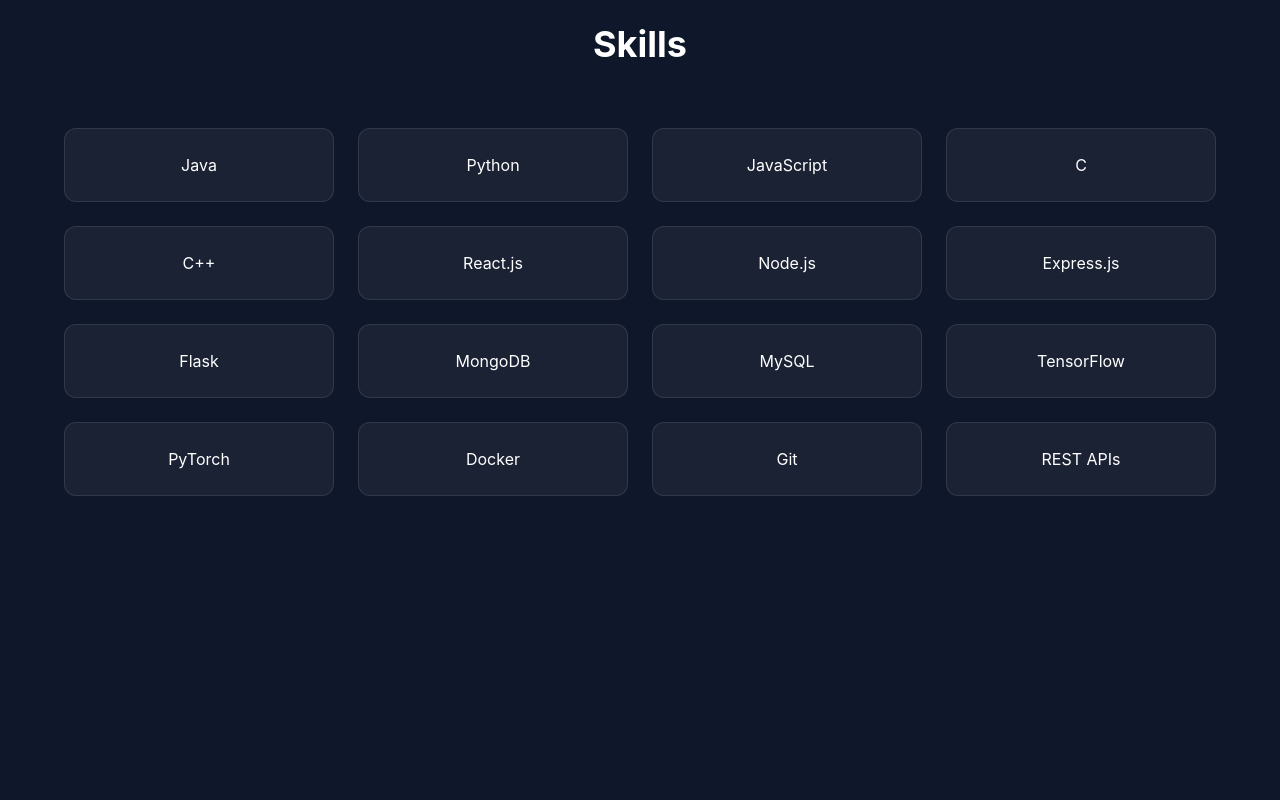
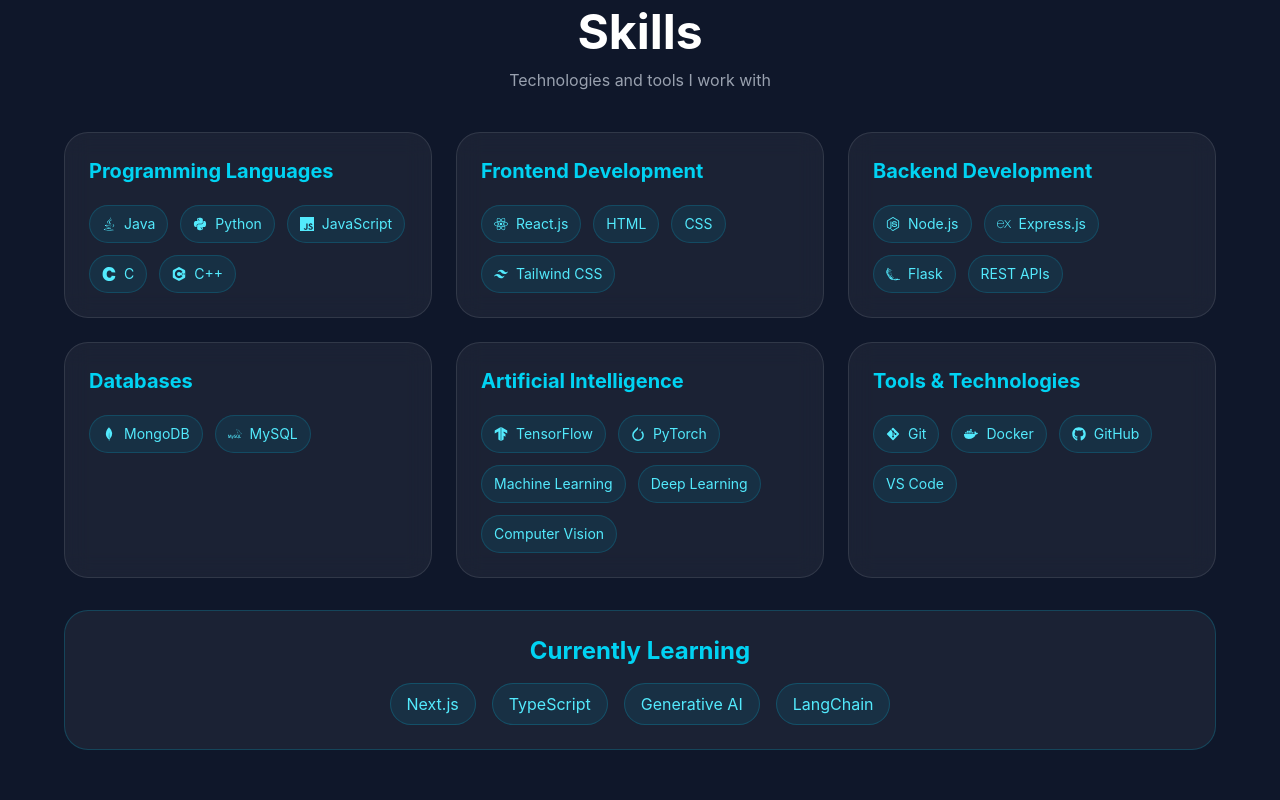
Before and after one commit to Akshay001-A/portfolio, a React app: page / in a window 1280 px wide. Shown: the part 2800-3600 px from the top of the page. Built offline with nearby package versions, Linux system fonts and the light colour scheme; the HTML template or start-up script is replaced by a standard one.

Commit message:
feat: redesign skills section with categorized cards, icons and learning roadmap

```diff
--- a/src/components/Skills.tsx
+++ b/src/components/Skills.tsx
@@ -1,44 +1,222 @@
+import { motion } from "framer-motion";
+import {
+  FaJava,
+  FaPython,
+  FaReact,
+  FaNodeJs,
+  FaDocker,
+  FaGitAlt,
+  FaGithub,
+} from "react-icons/fa";
+
+import {
+  SiJavascript,
+  SiC,
+  SiCplusplus,
+  SiExpress,
+  SiFlask,
+  SiMongodb,
+  SiMysql,
+  SiTensorflow,
+  SiPytorch,
+  SiTailwindcss,
+} from "react-icons/si";
+
 function Skills() {
-  const skills = [
-    "Java",
-    "Python",
-    "JavaScript",
-    "C",
-    "C++",
-    "React.js",
-    "Node.js",
-    "Express.js",
-    "Flask",
-    "MongoDB",
-    "MySQL",
-    "TensorFlow",
-    "PyTorch",
-    "Docker",
-    "Git",
-    "REST APIs",
+  const skillCategories = [
+    {
+      title: "Programming Languages",
+      skills: [
+        { name: "Java", icon: <FaJava /> },
+        { name: "Python", icon: <FaPython /> },
+        { name: "JavaScript", icon: <SiJavascript /> },
+        { name: "C", icon: <SiC /> },
+        { name: "C++", icon: <SiCplusplus /> },
+      ],
+    },
+
+    {
+      title: "Frontend Development",
+      skills: [
+        { name: "React.js", icon: <FaReact /> },
+        { name: "HTML" },
+        { name: "CSS" },
+        { name: "Tailwind CSS", icon: <SiTailwindcss /> },
+      ],
+    },
+
+    {
+      title: "Backend Development",
+      skills: [
+        { name: "Node.js", icon: <FaNodeJs /> },
+        { name: "Express.js", icon: <SiExpress /> },
+        { name: "Flask", icon: <SiFlask /> },
+        { name: "REST APIs" },
+      ],
+    },
+
+    {
+      title: "Databases",
+      skills: [
+        { name: "MongoDB", icon: <SiMongodb /> },
+        { name: "MySQL", icon: <SiMysql /> },
+      ],
+    },
+
+    {
+      title: "Artificial Intelligence",
+      skills: [
+        { name: "TensorFlow", icon: <SiTensorflow /> },
+        { name: "PyTorch", icon: <SiPytorch /> },
+        { name: "Machine Learning" },
+        { name: "Deep Learning" },
+        { name: "Computer Vision" },
+      ],
+    },
+
+    {
+      title: "Tools & Technologies",
+      skills: [
+        { name: "Git", icon: <FaGitAlt /> },
+        { name: "Docker", icon: <FaDocker /> },
+        { name: "GitHub", icon: <FaGithub /> },
+        { name: "VS Code" },
+      ],
+    },
   ];
 
   return (
     <section
       id="skills"
-      className="min-h-screen px-6 py-20"
+      className="min-h-screen px-6 py-16"
     >
-      <h2 className="text-4xl font-bold text-center mb-16">
-        Skills
-      </h2>
+      {/* Heading */}
 
-      <div className="max-w-6xl mx-auto grid grid-cols-2 md:grid-cols-4 gap-6">
+      <div className="text-center mb-10">
+        <motion.h2
+          initial={{ opacity: 0, y: 20 }}
+          whileInView={{ opacity: 1, y: 0 }}
+          transition={{ duration: 0.5 }}
+          className="text-5xl font-bold mb-3"
+        >
+          Skills
+        </motion.h2>
 
-        {skills.map((skill, index) => (
-          <div
+        <p className="text-gray-400">
+          Technologies and tools I work with
+        </p>
+      </div>
+
+      {/* Skill Cards */}
+
+      <div className="max-w-6xl mx-auto grid md:grid-cols-2 lg:grid-cols-3 gap-6">
+
+        {skillCategories.map((category, index) => (
+          <motion.div
             key={index}
-            className="bg-white/5 border border-white/10 rounded-xl p-6 text-center hover:scale-105 transition"
+            initial={{ opacity: 0, y: 40 }}
+            whileInView={{ opacity: 1, y: 0 }}
+            whileHover={{
+              y: -8,
+              scale: 1.03,
+            }}
+            viewport={{ once: true }}
+            transition={{ duration: 0.4 }}
+            className="
+              bg-white/5
+              border
+              border-white/10
+              rounded-3xl
+              p-6
+              backdrop-blur-md
+              hover:border-cyan-400
+              hover:shadow-[0_0_25px_rgba(34,211,238,0.15)]
+              transition-all
+            "
           >
-            {skill}
-          </div>
+            <h3 className="text-xl font-bold text-cyan-400 mb-5">
+              {category.title}
+            </h3>
+
+            <div className="flex flex-wrap gap-3">
+
+              {category.skills.map((skill, idx) => (
+                <span
+                  key={idx}
+                  className="
+                    flex
+                    items-center
+                    gap-2
+                    px-3
+                    py-2
+                    rounded-full
+                    bg-cyan-500/10
+                    border
+                    border-cyan-500/20
+                    text-cyan-300
+                    text-sm
+                    hover:bg-cyan-500/20
+                    transition
+                  "
+                >
+                  {skill.icon}
+                  {skill.name}
+                </span>
+              ))}
+
+            </div>
+          </motion.div>
         ))}
 
       </div>
+
+      {/* Currently Learning */}
+
+      <div className="max-w-6xl mx-auto mt-8">
+
+        <div
+          className="
+          bg-white/5
+          border
+          border-cyan-400/20
+          rounded-3xl
+          p-6
+          text-center
+        "
+        >
+          <h3 className="text-2xl font-bold text-cyan-400 mb-4">
+            Currently Learning
+          </h3>
+
+          <div className="flex flex-wrap justify-center gap-4">
+
+            {[
+              "Next.js",
+              "TypeScript",
+              "Generative AI",
+              "LangChain",
+            ].map((item) => (
+              <span
+                key={item}
+                className="
+                  px-4
+                  py-2
+                  rounded-full
+                  bg-cyan-500/10
+                  border
+                  border-cyan-400/20
+                  text-cyan-300
+                "
+              >
+                {item}
+              </span>
+            ))}
+
+          </div>
+        </div>
+
+      </div>
+
     </section>
   );
 }
```
